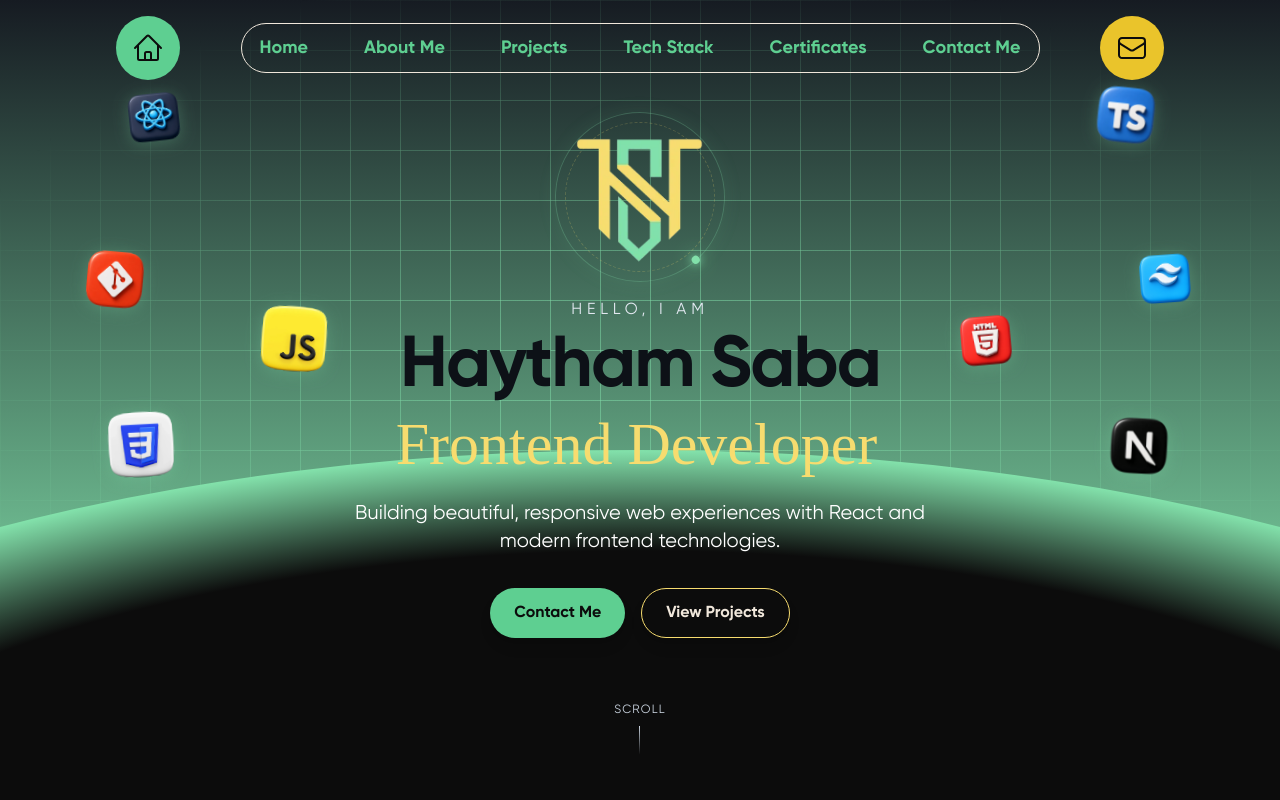
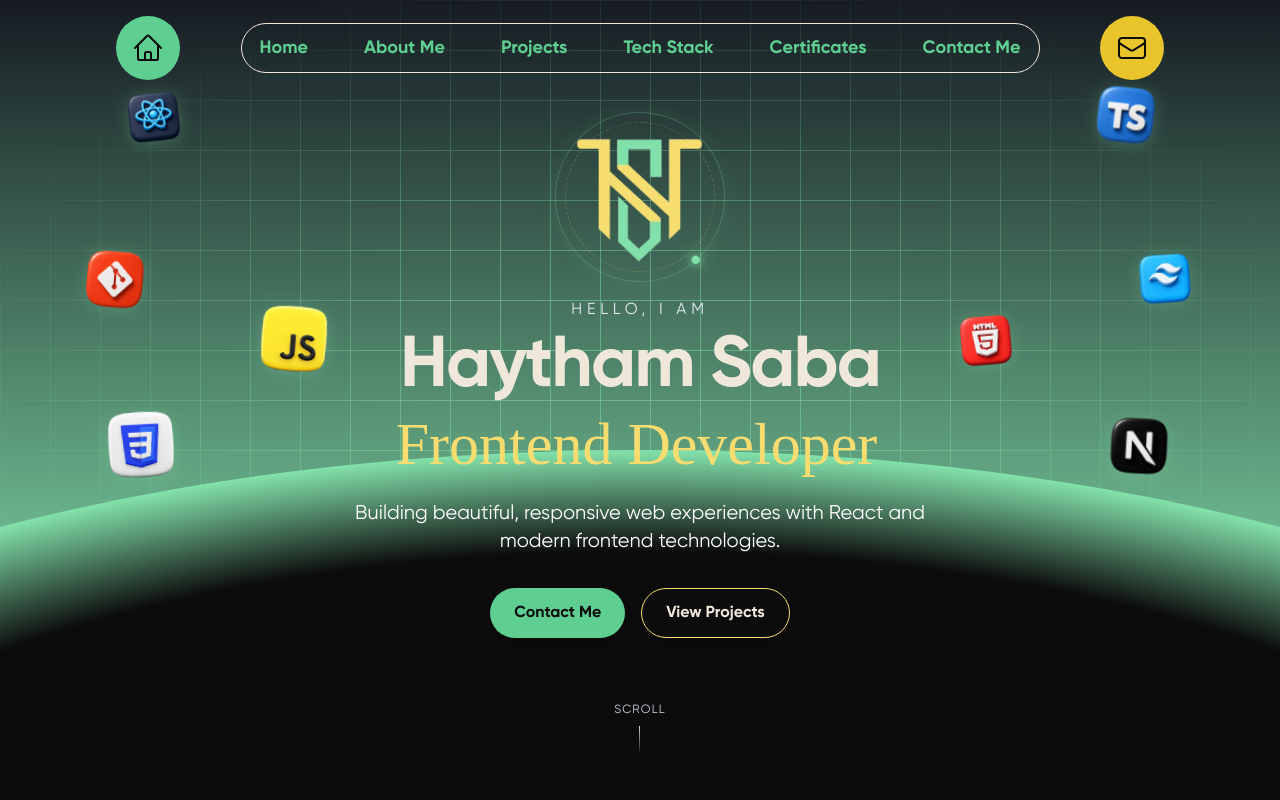
Before and after one commit to HaythamSaba/reactPortfolio, a React (Vite) app: page / in a window 1280 px wide. Shown: the top 800 px of the page. Built offline with nearby package versions, Linux system fonts and the light colour scheme; a web font is replaced by a local one.

Commit message:
changing name color

```diff
--- a/src/components/sections/Hero.jsx
+++ b/src/components/sections/Hero.jsx
@@ -61,7 +61,7 @@ function Hero() {
           <div className="perspective-[800px] mb-3">
             <SplitText
               text="Haytham Saba"
-              className="text-5xl md:text-7xl font-bold tracking-tight text-textColor block"
+              className="text-5xl md:text-7xl font-bold tracking-tight text-background block"
               staggerDelay={0.06}
               startDelay={0.5}
             />
```
